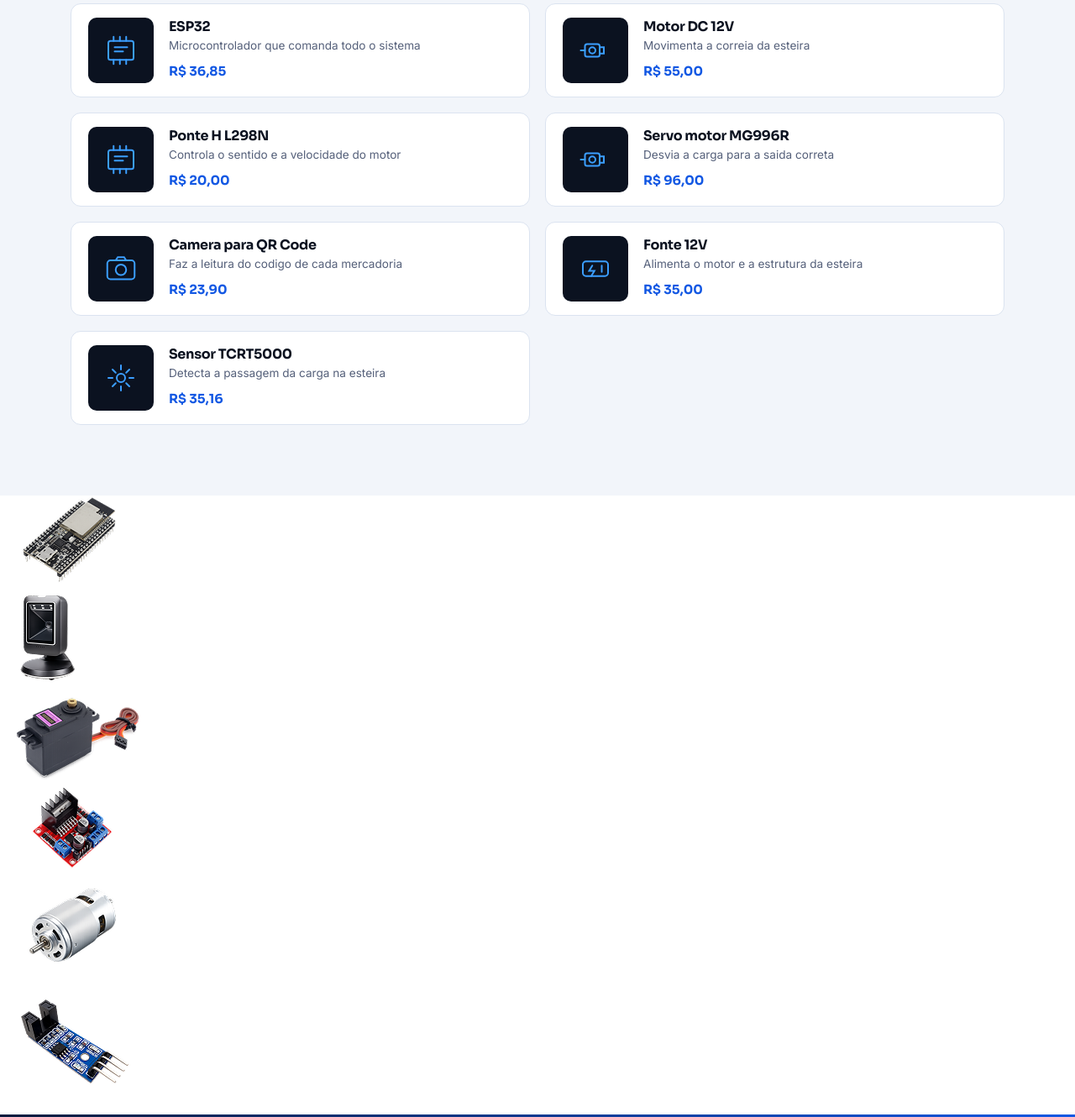
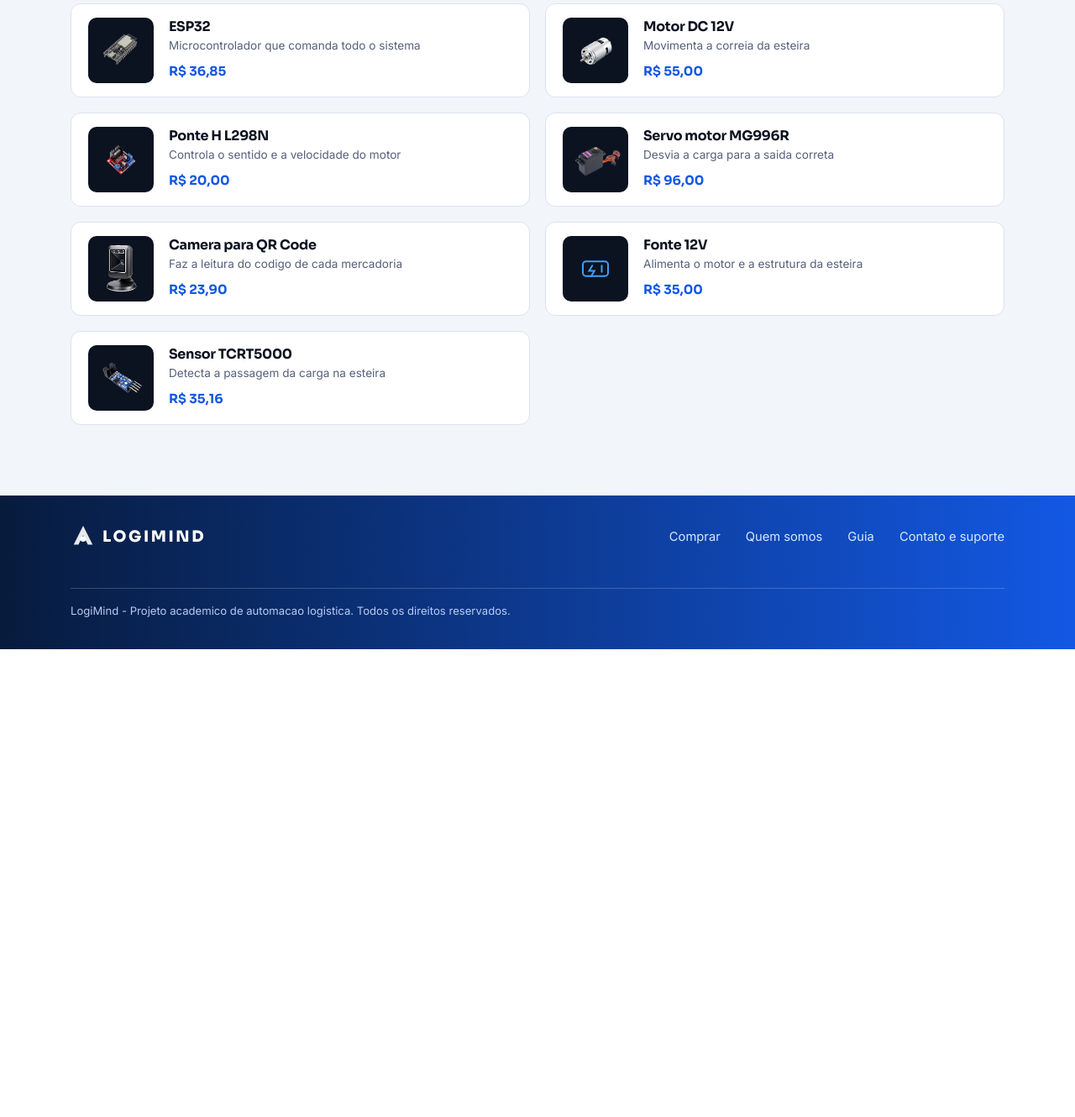
Before and after one commit to logimind-tcc/logimind, a website: page frontend/produto.html in a window 1280 px wide. Shown: the part 1180-2510 px from the top of the page at 84% size. After the commit the page ends 1953 px from the top, so only its background shows below. Drawn offline with Linux system fonts and the light colour scheme.

Commit message:
Arrumando página produtos

```diff
--- a/frontend/produto.html
+++ b/frontend/produto.html
@@ -25,8 +25,7 @@
     <header class="cabecalho">
       <div class="conteiner cabecalho-interno">
         <a class="marca" href="home.html" aria-label="LogiMind - pagina inicial">
-
-            <img src="./pecas/logo.png" alt="logo">
+          <img src="./pecas/logo.png" alt="Logotipo da LogiMind" />
           LOGIMIND
         </a>
 
@@ -126,20 +125,12 @@
             custo final.
           </p>
 
-          <!-- Os cartoes sao gerados por js/produto.js a partir da lista de componentes -->
-          <div class="grade-componentes" id="grade-componentes">
-          </div>
+          <!-- Os cartoes sao gerados por produto.js a partir da lista de componentes.
+               As fotos das pecas entram nas miniaturas pelo fotos-pecas.js -->
+          <div class="grade-componentes" id="grade-componentes"></div>
         </div>
       </section>
     </main>
-
-              <img src="./pecas/esp32.png" alt="32">
-              <img src="./pecas/camera.png" alt="camera">
-              <img src="./pecas/mg.png" alt="mg">
-              <img src="./pecas/modulo.png" alt="modulo">
-              <img src="./pecas/motor.png" alt="motor">
-              <img src="./pecas/sensor.png" alt="sensor">
-
 
     <!-- ===================== RODAPE ===================== -->
     <footer class="rodape">
@@ -166,5 +157,6 @@
 
     <script src="global.js"></script>
     <script src="produto.js"></script>
+    <script src="fotos-pecas.js"></script>
   </body>
 </html>
--- a/frontend/produto.js
+++ b/frontend/produto.js
@@ -4,6 +4,7 @@
 
    >>> EDITE APENAS A LISTA ABAIXO PARA MUDAR PRECOS OU ITENS.
    O valor total e a quantidade de itens sao calculados sozinhos.
+   As fotos ficam na pasta pecas/, ao lado do produto.html.
    ========================================================== */
 
 const componentes = [
@@ -17,7 +18,7 @@ const componentes = [
   },
   {
     nome: "Motor DC 12V",
-    imagem: "motor-dc.png",
+    imagem: "motor.png",
     funcao: "Movimenta a correia da esteira",
     valor: 55.0,
     quantidade: 1,
@@ -25,7 +26,7 @@ const componentes = [
   },
   {
     nome: "Ponte H L298N",
-    imagem: "ponte-h.png",
+    imagem: "modulo.png",
     funcao: "Controla o sentido e a velocidade do motor",
     valor: 20.0,
     quantidade: 1,
@@ -33,7 +34,7 @@ const componentes = [
   },
   {
     nome: "Servo motor MG996R",
-    imagem: "servo-mg996r.png",
+    imagem: "mg.png",
     funcao: "Desvia a carga para a saida correta",
     valor: 96.0,
     quantidade: 1,
@@ -48,8 +49,10 @@ const componentes = [
     icone: "camera"
   },
   {
+    /* Sem foto na pasta pecas/ ainda: usa o icone desenhado.
+       Para colocar a foto, salve pecas/fonte.png e escreva imagem: "fonte.png" */
     nome: "Fonte 12V",
-    imagem: "fonte.png",
+    imagem: "",
     funcao: "Alimenta o motor e a estrutura da esteira",
     valor: 35.0,
     quantidade: 1,
@@ -88,13 +91,13 @@ function montarIcone(chave) {
           </svg>`;
 }
 
-/* Mostra a foto da peca. Se o arquivo ainda nao existir na pasta imagens/,
+/* Mostra a foto da peca. Se o arquivo ainda nao existir na pasta pecas/,
    o proprio navegador troca pelo icone desenhado, sem quebrar a pagina. */
 function montarMiniatura(peca) {
   if (peca.imagem) {
     return `
       <div class="componente-miniatura">
-        <img src="imagens/${peca.imagem}" alt="Foto do componente ${peca.nome}"
+        <img src="pecas/${peca.imagem}" alt="Foto do componente ${peca.nome}"
              loading="lazy"
              onerror="this.parentElement.innerHTML = montarIcone('${peca.icone}')">
       </div>`;
```
